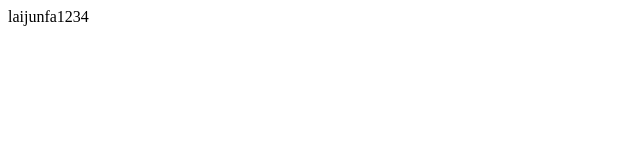
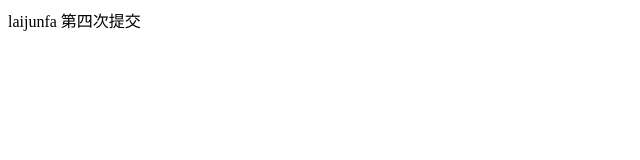
Before and after one commit to laijunfa/demo, a plain HTML site: page index.html in a window 1280 px wide. Shown: the whole page, without its empty margins (0-640 px from the left). Drawn offline with Linux system fonts and the light colour scheme.

Commit message:
第四次提交

```diff
--- a/index.html
+++ b/index.html
@@ -6,6 +6,6 @@
     <title>Document</title>
 </head>
 <body>
-    laijunfa1234
+    laijunfa 第四次提交
 </body>
 </html>
```
